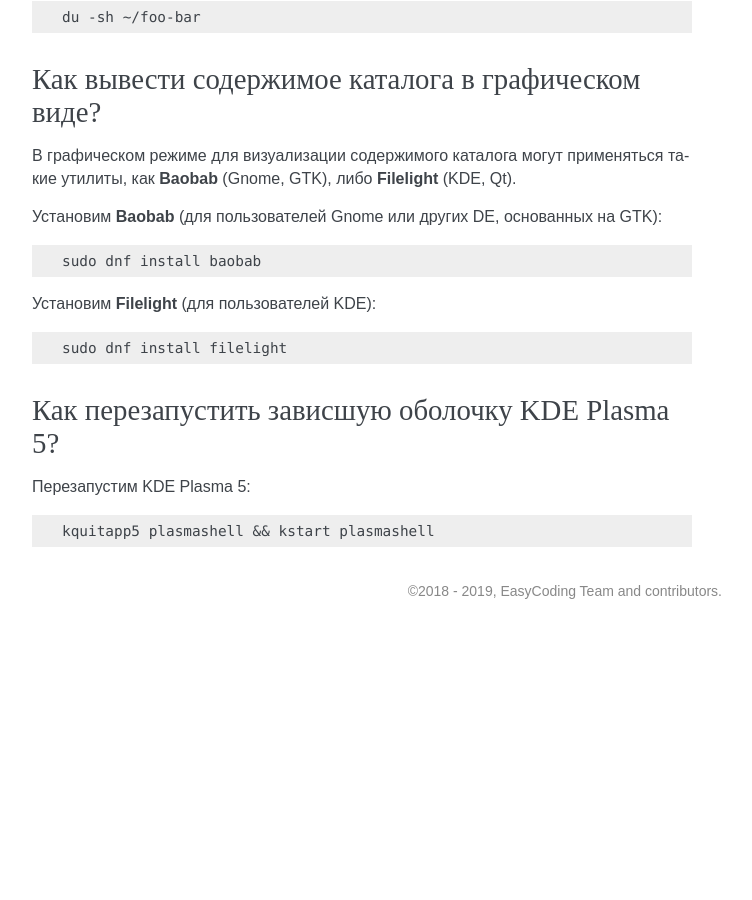
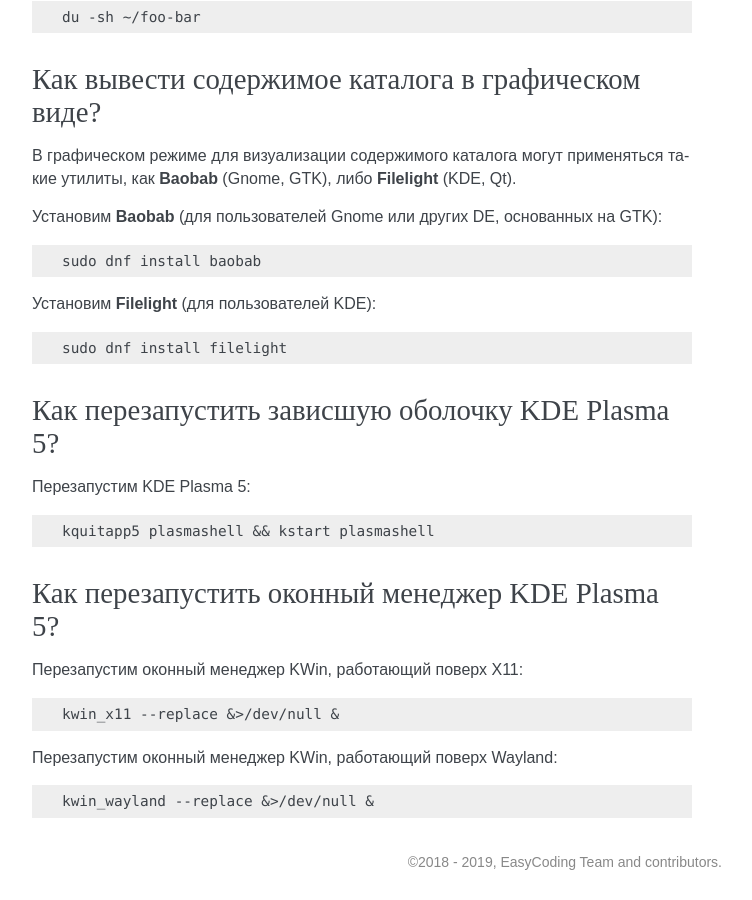
Before and after one commit to RussianFedora/FAQ, a Sphinx documentation site: the page built from source/using-applications.rst, in a window 1280 px wide and 900 px high, scrolled down 17334 px. Shown: the whole window, without its empty margins (388-1140 px from the left). Built offline with Sphinx 7.4.7, drawn with Linux system fonts in a browser that asks for light colours; before the commit the page ends 17963 px from its top, so only the background shows below that; some of the changed text lies outside the part shown.

Commit message:
Added question about restarting KWin.

```diff
--- a/source/using-applications.rst
+++ b/source/using-applications.rst
@@ -963,3 +963,21 @@
 .. code-block:: text
 
     kquitapp5 plasmashell && kstart plasmashell
+
+.. index:: kde, plasma, restart, window manager, kwin, x11, wayland
+.. _kwin-restart:
+
+Как перезапустить оконный менеджер KDE Plasma 5?
+====================================================
+
+Перезапустим оконный менеджер KWin, работающий поверх X11:
+
+.. code-block:: text
+
+    kwin_x11 --replace &>/dev/null &
+
+Перезапустим оконный менеджер KWin, работающий поверх Wayland:
+
+.. code-block:: text
+
+    kwin_wayland --replace &>/dev/null &
```
Also changed, not shown: other parts of source/using-applications.rst (+1 -1 lines).
